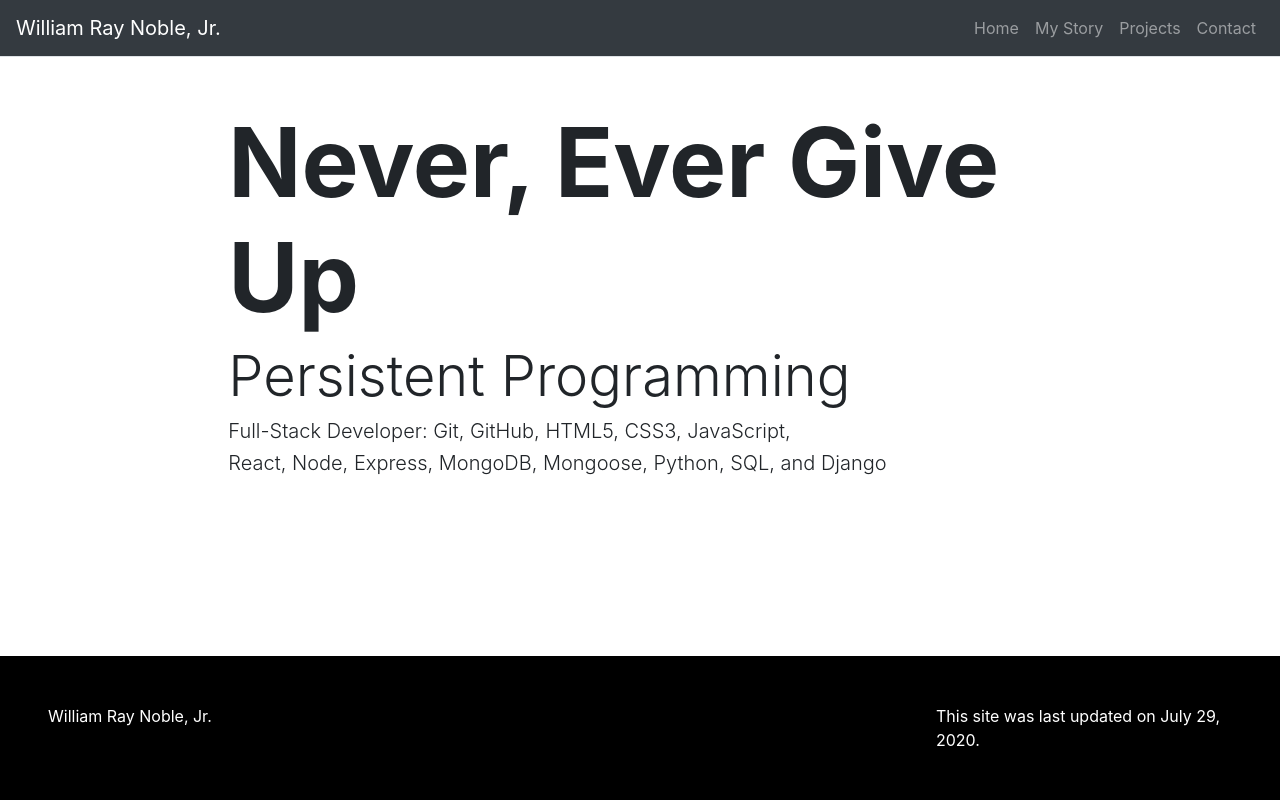
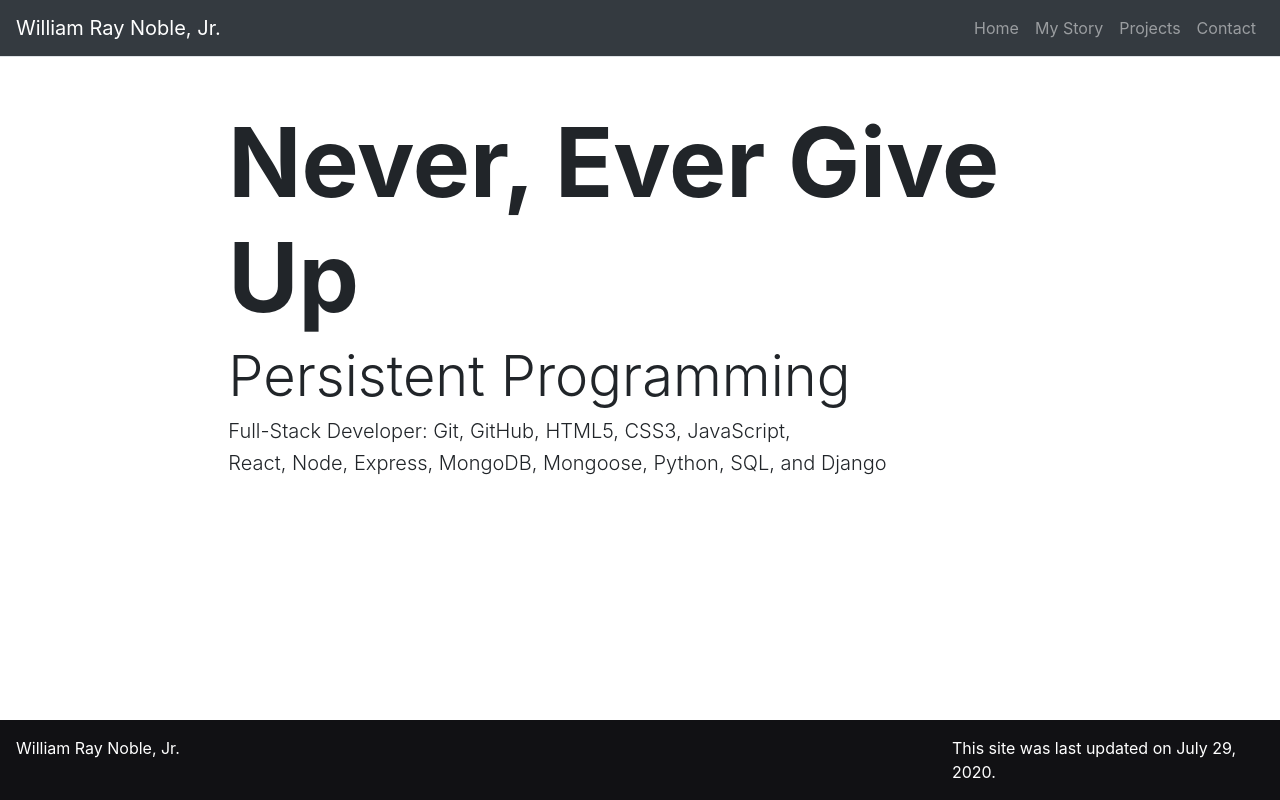
Before and after one commit to WRNoble/Portfolio-React, a React (Create React App) app in the folder portfolio/: page / in a window 1280 px wide. Built offline with nearby package versions, Linux system fonts and the light colour scheme.

Commit message:
modification to footer

```diff
--- a/portfolio/src/components/Footer.js
+++ b/portfolio/src/components/Footer.js
@@ -7,7 +7,7 @@ function Footer() {
   return (
     <footer className="mt-5 footer fixed-bottom">
       <Container fluid={true}>
-        <Row className="justify-content-between p-5">
+        <Row className="justify-content-between p-3">
           <Col className="p-0" md={3} sm={12}>
             William Ray Noble, Jr.
           </Col>
--- a/portfolio/src/index.css
+++ b/portfolio/src/index.css
@@ -62,7 +62,7 @@ code {
 .footer {
   margin-top: 100px;
   color: white;
-  background-color: black;
+  background-color: rgb(17, 17, 20);
   z-index: -1;
   position: sticky;
 }
```
